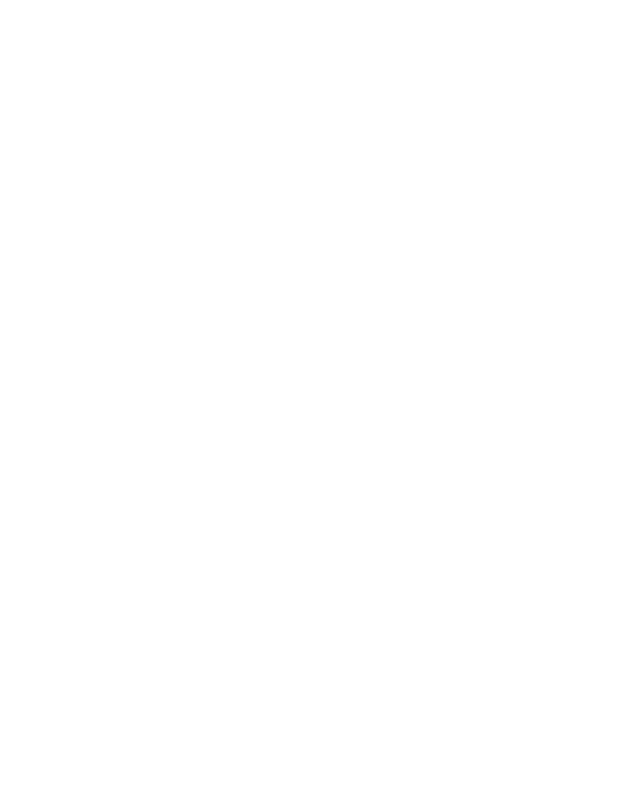
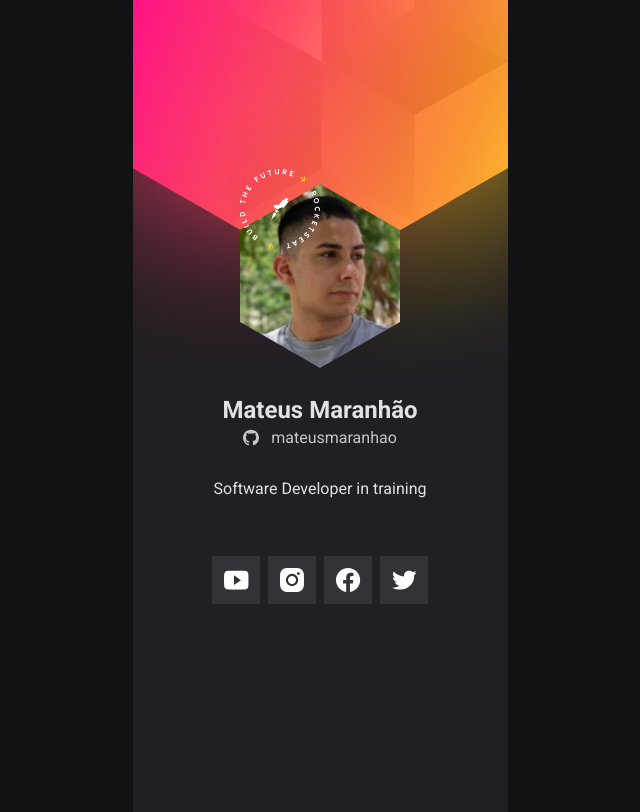
Before and after one commit to mateusmaranhao/cracha-virtual, a plain HTML site: page index.html in a window 1280 px wide. Shown: the whole page, without its empty margins (320-960 px from the left). Drawn offline with Linux system fonts and the light colour scheme.

Commit message:
terminar estilização da página

```diff
--- a/index.html
+++ b/index.html
@@ -8,10 +8,57 @@
   <title>Crachá Virtual | NLW</title>
 
   <link rel="stylesheet" href="style.css">
+  <link rel="shortcut icon" type="imagex/png" href="./images/icon.ico">
 </head>
 
 <body>
+  <main>
+    <div class="container">
+      <div class="avatar">
+        <span>
+          <img src="./images/selo.svg" alt="Selo da Rocketseat">
+        </span>
+        <img src="./images/perfil.png" alt="Foto de perfil">
+      </div>
 
+      <h1>Mateus Maranhão</h1>
+
+      <a href="https://github.com/mateusmaranhao" target="_blank">
+        <img src="./images/github.svg" alt="Ícone do GitHub">
+        mateusmaranhao
+      </a>
+
+      <p>Software Developer in training</p>
+
+      <ul>
+        <li>
+          <a href="#" target="_blank">
+            <img src="./images/youtube.svg" alt="Ícone do YouTube">
+          </a>
+        </li>
+
+        <li>
+          <a href="#" target="_blank">
+            <img src="./images/instagram.svg" alt="Ícone do Instagram">
+          </a>
+        </li>
+
+        <li>
+          <a href="#" target="_blank">
+            <img src="./images/facebook.svg" alt="Ícone do Facebook">
+          </a>
+        </li>
+
+        <li>
+          <a href="#" target="_blank">
+            <img src="./images/twitter.svg" alt="Ícone do Twitter">
+          </a>
+        </li>
+      </ul>
+    </div>
+  </main>
+
+  <script src="main.js"></script>
 </body>
 
 </html>
--- a/style.css
+++ b/style.css
@@ -14,7 +14,7 @@
 }
 
 html, body {
-  height: 100vh;
+  height: 100%;
   font-family: 'Roboto', sans-serif;
   -webkit-font-smoothing: antialiased;
 }
@@ -22,4 +22,65 @@ html, body {
 body {
   display: grid;
   place-items: center;
+  background-color: var(--darker);
 }
+
+main {
+  background: url(./images/background.svg);
+  width: 375px;
+  height: 812px;
+}
+
+.container {
+  max-width: 250px;
+  margin: auto;
+  text-align: center;
+  color: var(--lighter);
+}
+
+.avatar {
+  width: 10rem;
+  margin: 11.5rem auto 0;
+  position: relative;
+}
+
+.avatar span {
+  position: absolute;
+  top: -15px;
+  z-index: 1;
+}
+
+.avatar > img {
+  width: 10rem;
+  height: 11.5rem;
+  object-fit: cover;
+  clip-path: polygon(50% 0, 100% 25%, 100% 75%, 50% 100%, 0 75%, 0 25%);
+}
+
+h1 {
+  font-size: 1.5rem;
+  margin: 1.5rem 0 0.25rem;
+}
+
+.container > a {
+  display: flex;
+  justify-content: center;
+  gap: 0.75rem;
+
+  text-decoration: none;
+  color: var(--light);
+
+  margin-bottom: 2rem;
+}
+
+p {
+  margin-bottom: 3.625rem;
+}
+
+ul {
+  list-style: none;
+
+  display: flex;
+  justify-content: center;
+  gap: 0.5rem;
+}
```
Also changed, not shown: images/icon.ico (added), images/perfil.png (added), images/perfil.svg (deleted), images/selo.svg (renamed from images/build.svg).
